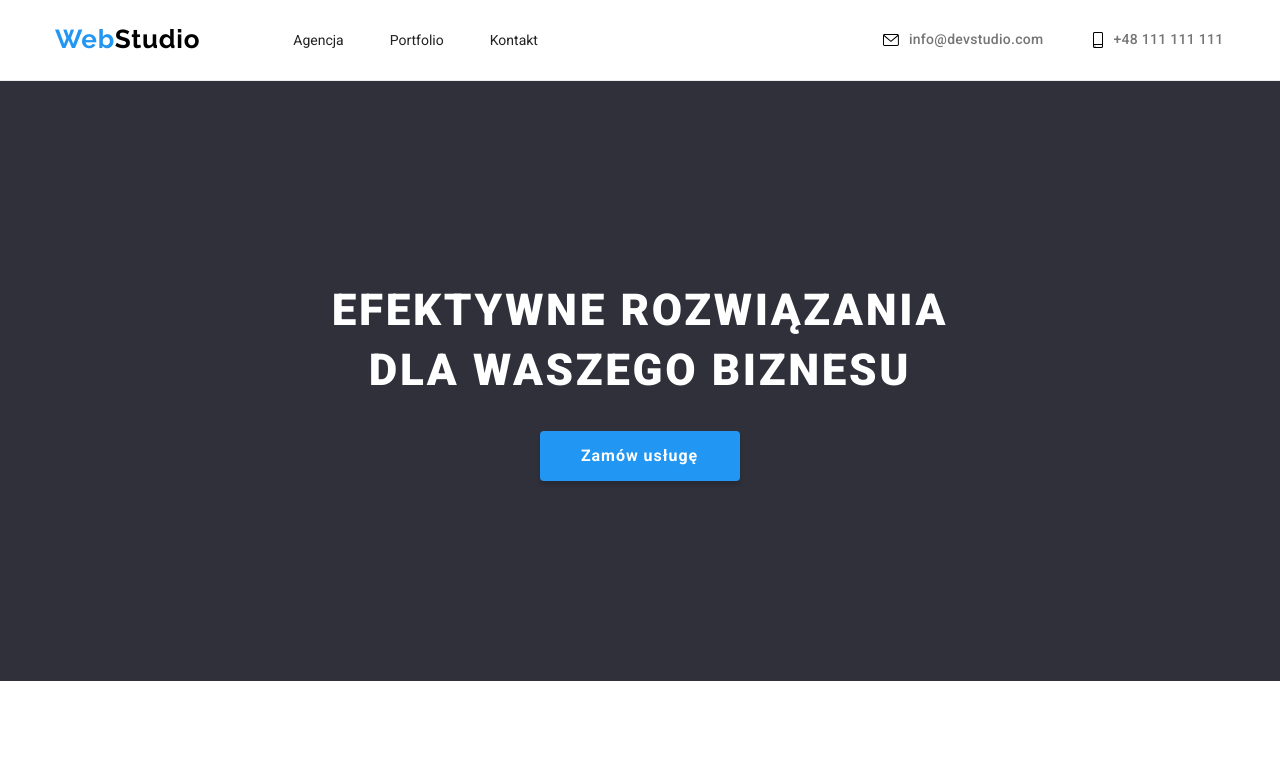
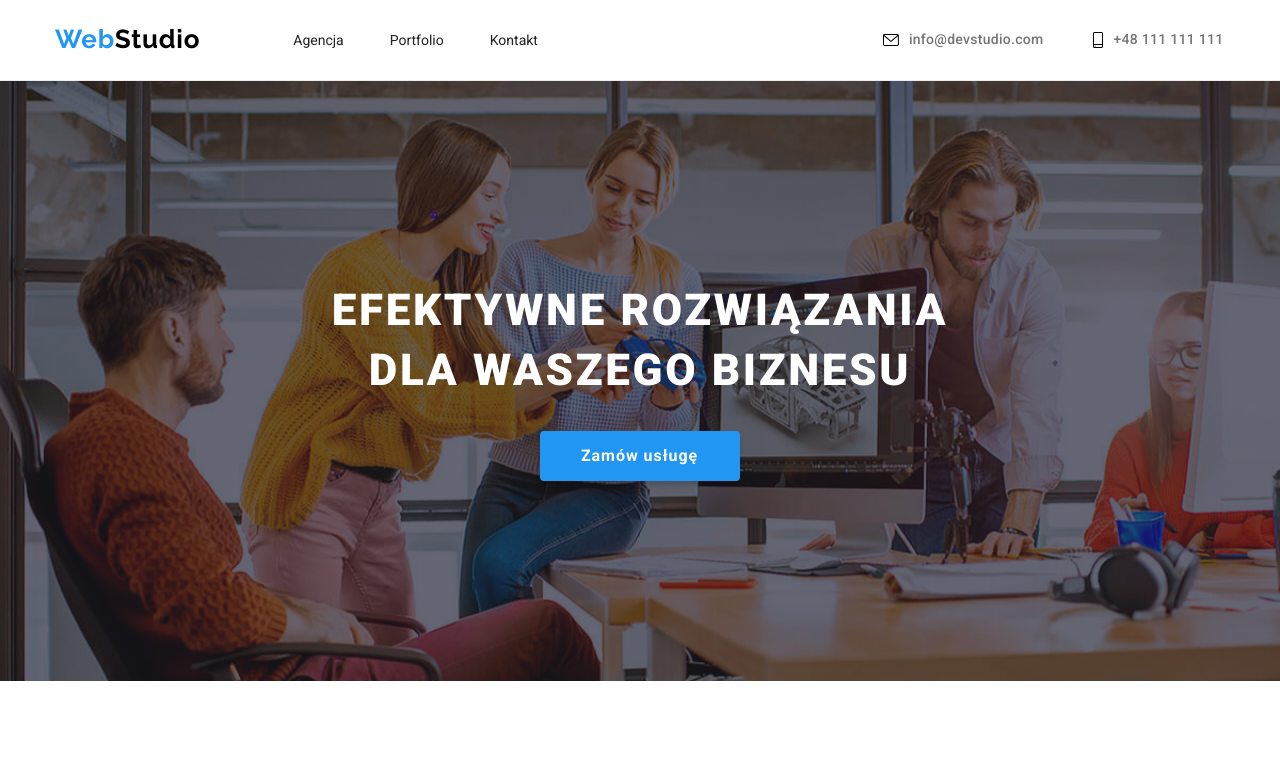
Before and after one commit to PatrykPius/goit-markup-hw-04, a plain HTML site: page index.html in a window 1280 px wide. Shown: the top 772 px of the page. Drawn offline with nearby package versions, Linux system fonts and the light colour scheme.

Commit message:
added background img

```diff
--- a/css/styles.css
+++ b/css/styles.css
@@ -134,14 +134,15 @@ button {
 .hero {
   background-color: var(--first-background-color);
   color: var(--first-color);
-  background-image: ;
 }
 
 .heroflex {
-    display: flex;
-    flex-direction: column;
-    justify-content: center;
-    align-items: center;
+  display: flex;
+  flex-direction: column;
+  justify-content: center;
+  align-items: center;
+  background-image: linear-gradient(rgba(47, 48, 58, 0.4),rgba(47, 48, 58, 0.4)), url(../images/img_hero_background.jpg);
+  max-width: 1600px;
 }
 .footer-contact {
   text-decoration: none;
```
Also changed, not shown: images/img_hero_background.jpg (added), 2 other files.
